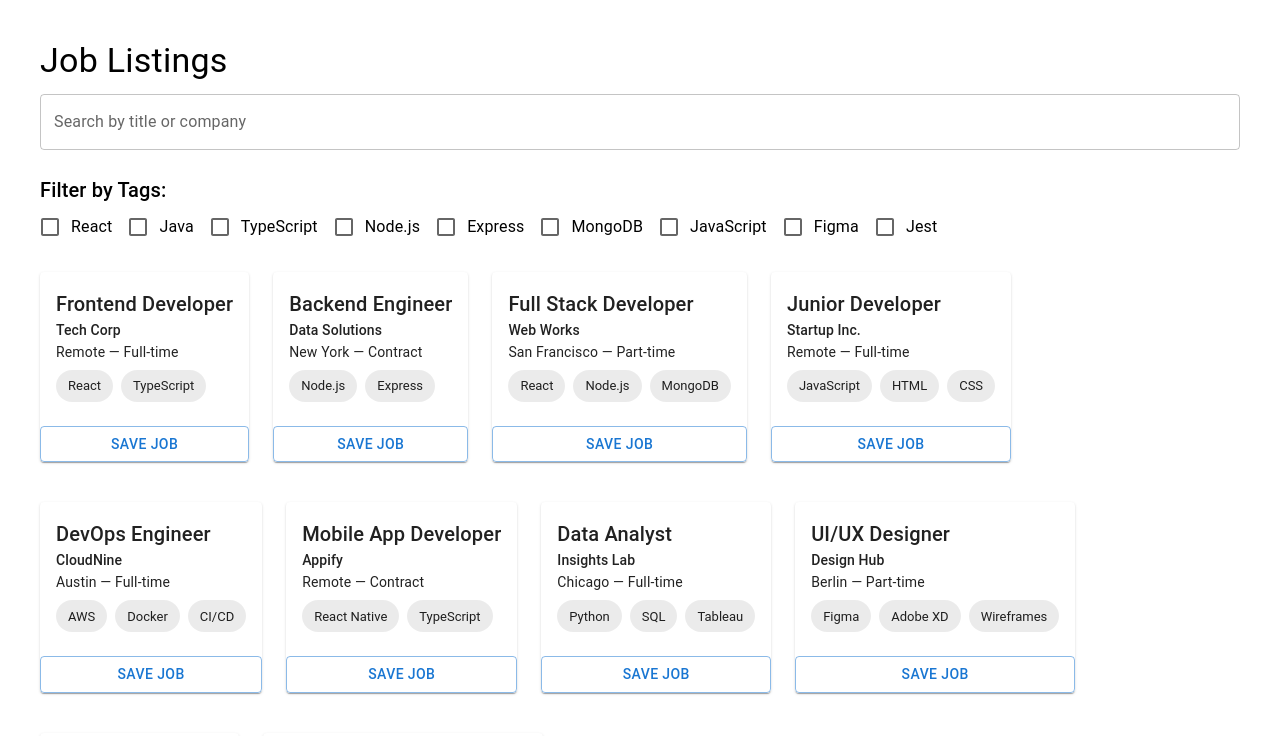
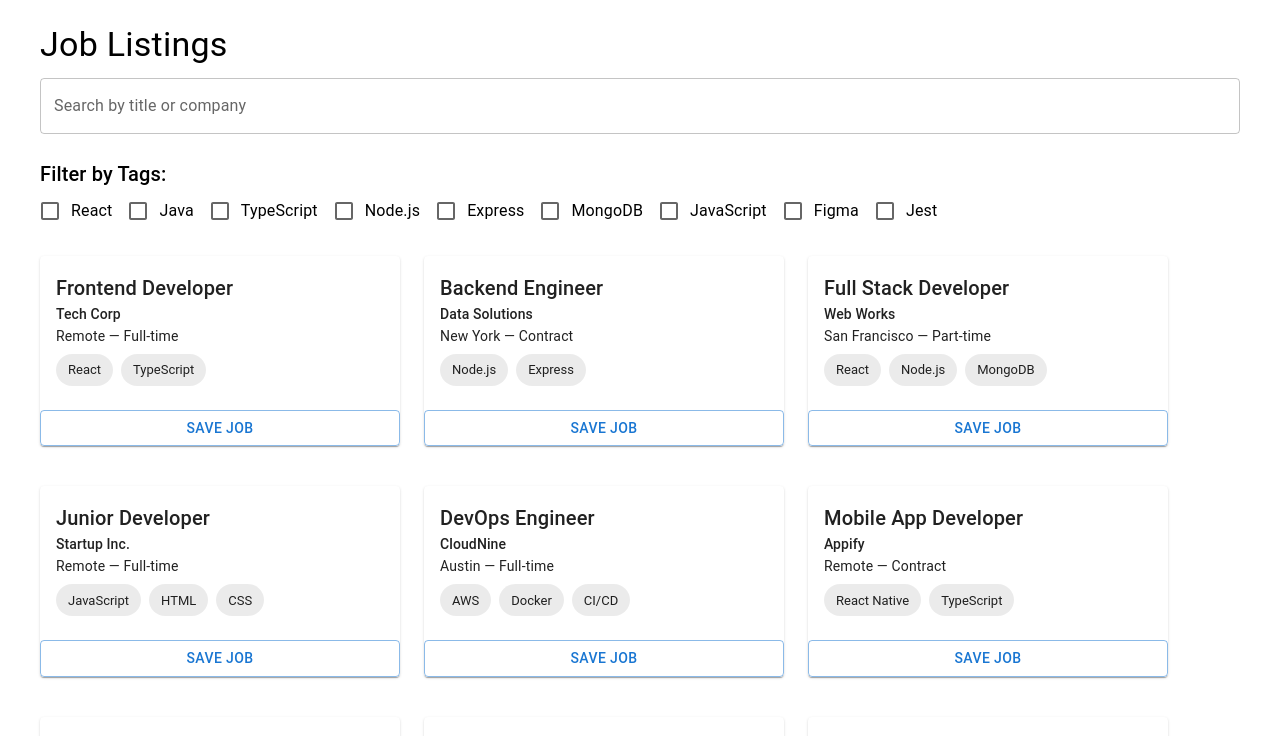
Before and after one commit to solik003/job-board-app, a React (Vite) app: page / in a window 1280 px wide. Shown: the top 736 px of the page. Built offline with nearby package versions, Linux system fonts and the light colour scheme.

Commit message:
fix Modal

```diff
--- a/src/components/JobList.tsx
+++ b/src/components/JobList.tsx
@@ -28,7 +28,7 @@ export const JobList: React.FC = () => {
     }, [searchTerm, selectedTags]);
 
     return (
-        <Box px={{ xs: 2, md: 4 }} py={4}>
+        <Box px={{ xs: 2, md: 4 }} py={2}>
             <Typography variant="h4" gutterBottom>
                 Job Listings
             </Typography>
@@ -37,7 +37,7 @@ export const JobList: React.FC = () => {
                 label="Search by title or company"
                 variant="outlined"
                 fullWidth
-                sx={{ mb:  { xs: 2, sm: 3 } }}
+                sx={{ mb: { xs: 2, sm: 3 } }}
                 value={searchTerm}
                 onChange={(e) => setSearchTerm(e.target.value)}
             />
@@ -55,7 +55,14 @@ export const JobList: React.FC = () => {
 
             <Grid container spacing={3}>
                 {filteredJobs.map((job) => (
-                    <Grid item xs={12} sm={6} md={4} key={job.id}>
+                    <Box sx={{
+                        width: {
+                          xs: '100%',
+                          sm: '48%',
+                          md: '30%',
+                        },
+                        cursor: 'pointer',
+                      }}>
                         <JobCard
                             job={job}
                             onClick={() => {
@@ -65,7 +72,7 @@ export const JobList: React.FC = () => {
                             onSave={toggleSavedJob}
                             isSaved={savedJobs.some((j) => j.id === job.id)}
                         />
-                    </Grid>
+                    </Box>
                 ))}
             </Grid>
 
```
